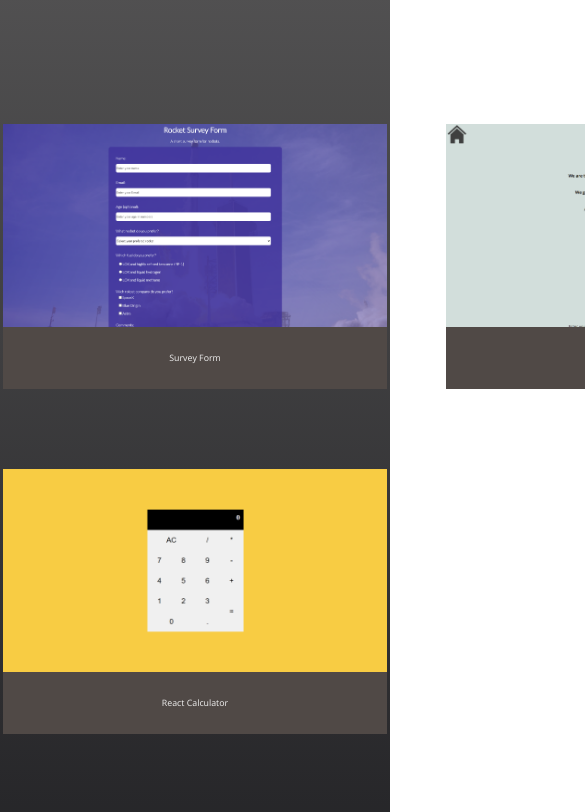
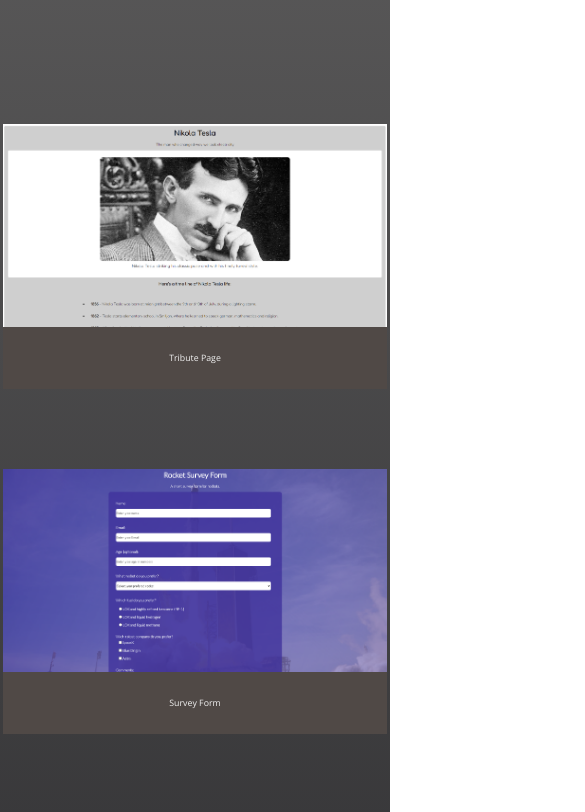
Before and after one commit to pedroddjkkk/Portfolio, a Next.js app: page / in a window 390 px wide. Shown: the part 1160-1972 px from the top of the page, 585 px wide, since content can reach past the window. Built offline with nearby package versions, Linux system fonts and the light colour scheme.

Commit message:
Responsividade Seção de Projetos

```diff
--- a/styles/Home.module.css
+++ b/styles/Home.module.css
@@ -99,3 +99,17 @@
     transition: 0.8s;
     color: #fffbfb;
 }
+
+@media (max-width: 1414px) {
+  #project {
+    display: flex;
+    flex-direction: column;
+    align-items: center;
+  }
+  #projects{
+    background-image: linear-gradient(360deg, #242427 0%, #616060 100%);
+    width: 100%;
+    height: auto;
+    text-align: center;
+  }
+}
```
